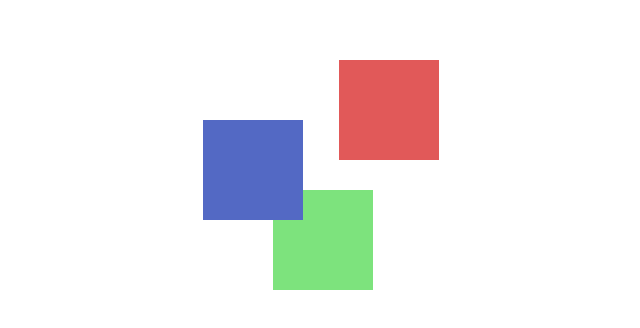
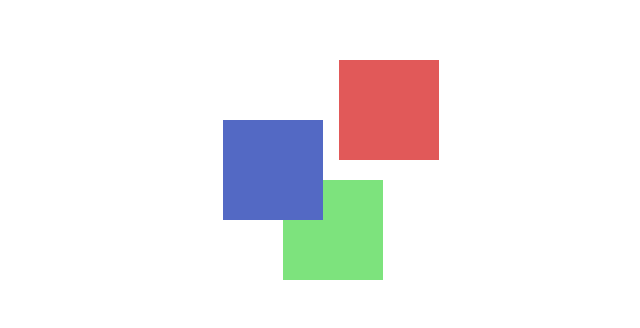
Before and after one commit to artemocheret/HW-25, a plain HTML site: page index.html in a window 1280 px wide. Shown: the part 148-476 px from the top of the page, without its empty margins (219-859 px from the left). Drawn offline with Linux system fonts and the light colour scheme.

Commit message:
доробив

```diff
--- a/src/style/styles.css
+++ b/src/style/styles.css
@@ -20,13 +20,13 @@
   background-color: rgb(83, 105, 196);
   position: absolute;
   top: 260px;
-  right: 750px;
+  right: 730px;
   z-index: 1;
 }
 
 .child-3 {
   background-color: rgb(125, 227, 125);
   position: absolute;
-  top: 330px;
-  right: 680px;
+  top: 320px;
+  right: 670px;
 }
```
